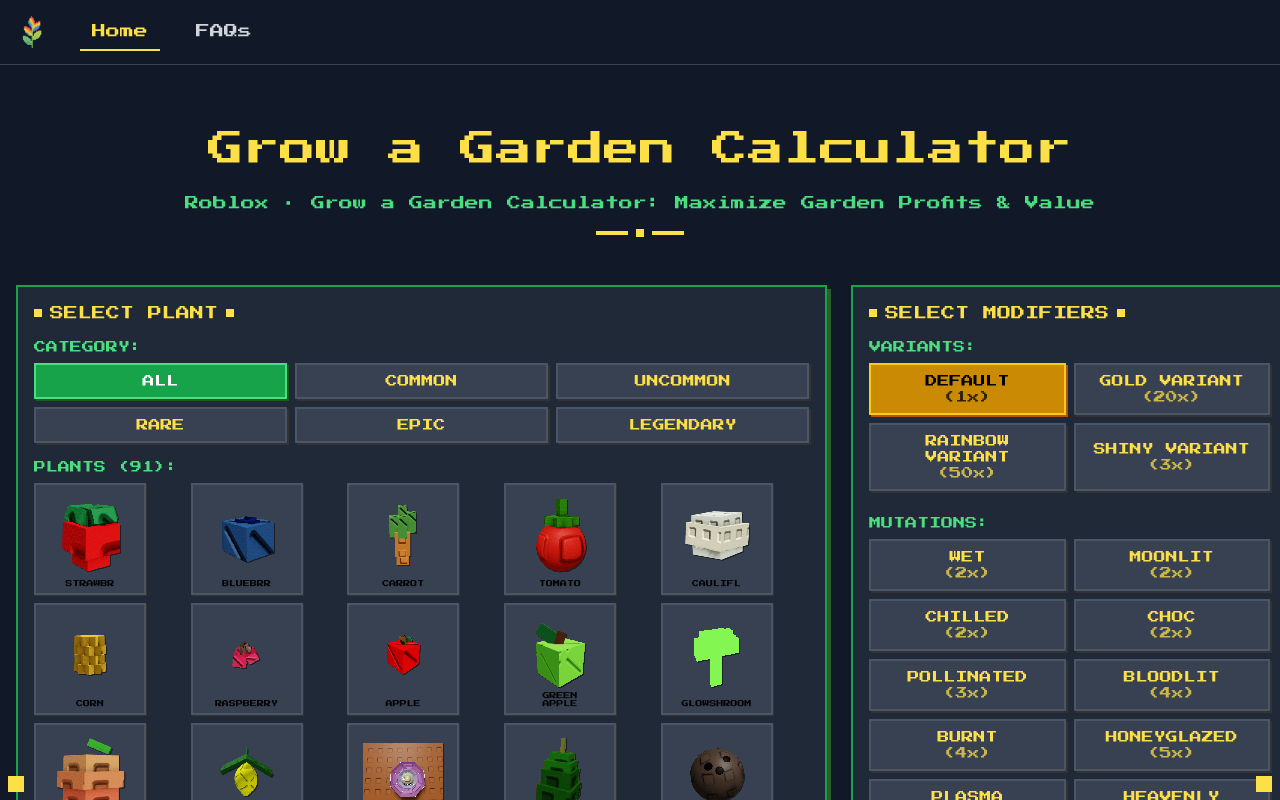
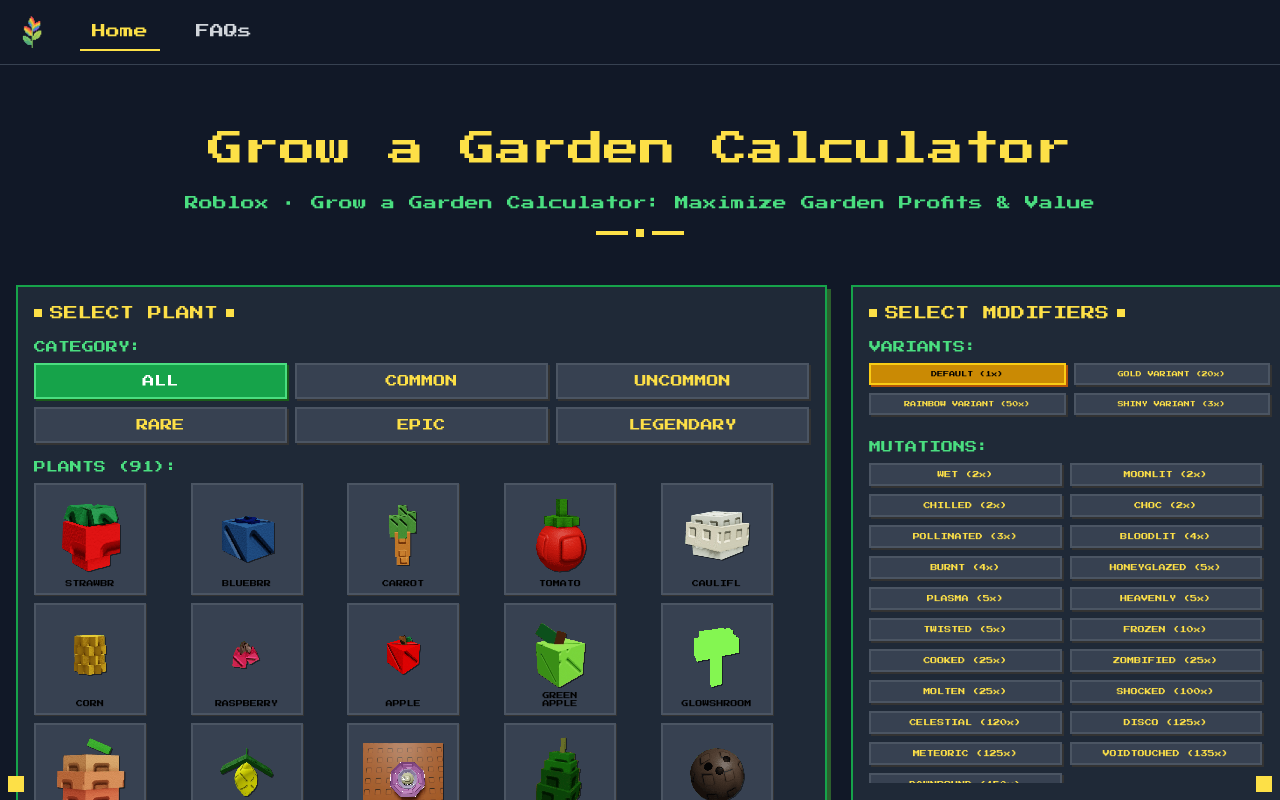
Before and after one commit to cha310/growagardencalculator, a React (Vite) app: page / in a window 1280 px wide. Shown: the top 800 px of the page. Built offline with nearby package versions, Linux system fonts and the light colour scheme.

Commit message:
优化布局

```diff
--- a/src/components/CalculationPanel.tsx
+++ b/src/components/CalculationPanel.tsx
@@ -26,6 +26,7 @@ export const CalculationPanel: React.FC<CalculationPanelProps> = ({
       </div>
 
       <div className="space-y-4">
+        <div className="grid grid-cols-2 gap-4">
           <div>
             <label className="block text-green-400 text-xs mb-2">WEIGHT:</label>
             <input
@@ -49,6 +50,7 @@ export const CalculationPanel: React.FC<CalculationPanelProps> = ({
               min="1"
               placeholder="1"
             />
+          </div>
         </div>
 
         <div>
--- a/src/components/MutationSelector.tsx
+++ b/src/components/MutationSelector.tsx
@@ -53,14 +53,13 @@ export const MutationSelector: React.FC<MutationSelectorProps> = ({
             {growthMutations.map(mutation => (
               <button
                 key={mutation.id}
-                className={`mutation-option multiple text-center ${
+                className={`mutation-option multiple text-center py-1.5 px-0.5 ${
                   isGrowthSelected(mutation) ? 'selected' : ''
                 }`}
                 onClick={() => onGrowthMutationToggle(mutation)}
               >
-                <div className="text-xs">{mutation.name.toUpperCase()}</div>
-                <div className="text-xs opacity-75">
-                  ({mutation.multiplier}x)
+                <div className="text-[6px] leading-none whitespace-nowrap overflow-hidden text-ellipsis">
+                  {mutation.name.toUpperCase()} ({mutation.multiplier}x)
                 </div>
               </button>
             ))}
@@ -70,21 +69,22 @@ export const MutationSelector: React.FC<MutationSelectorProps> = ({
         {/* Temperature Mutations */}
         <div>
           <label className="block text-green-400 text-xs mb-2">MUTATIONS:</label>
-          <div className="grid grid-cols-2 gap-2">
+          <div className="max-h-80 overflow-y-auto scrollbar-thin scrollbar-track-gray-800 scrollbar-thumb-green-600">
+            <div className="grid grid-cols-2 gap-2 pr-2">
                               {allTemperatureMutations.map((mutation: TemperatureMutation) => (
                   <button
                     key={mutation.id}
-                className={`mutation-option multiple text-center ${
+                    className={`mutation-option multiple text-center py-1.5 px-0.5 ${
                       isTemperatureSelected(mutation) ? 'selected' : ''
                     }`}
                     onClick={() => onTemperatureMutationToggle(mutation)}
                   >
-                <div className="text-xs">{mutation.name.toUpperCase()}</div>
-                <div className="text-xs opacity-75">
-                  ({getMultiplierText(mutation)})
+                    <div className="text-[7px] leading-none whitespace-nowrap overflow-hidden text-ellipsis">
+                      {mutation.name.toUpperCase()} ({getMultiplierText(mutation)})
                     </div>
                   </button>
                 ))}
+            </div>
           </div>
         </div>
 
--- a/src/components/PlantSelector.tsx
+++ b/src/components/PlantSelector.tsx
@@ -20,7 +20,7 @@ export const PlantSelector: React.FC<PlantSelectorProps> = ({
     : plants.filter(plant => plant.category === selectedCategory);
 
   return (
-    <div className="pixel-card flex flex-col max-h-[1400px]">
+    <div className="pixel-card flex flex-col max-h-[1033px]">
       <div className="flex items-center mb-4 flex-shrink-0">
         <div className="w-2 h-2 bg-yellow-300 mr-2"></div>
         <h2 className="text-yellow-300 text-sm">SELECT PLANT</h2>
```
Lines whose indentation alone changed are shown as unchanged.
